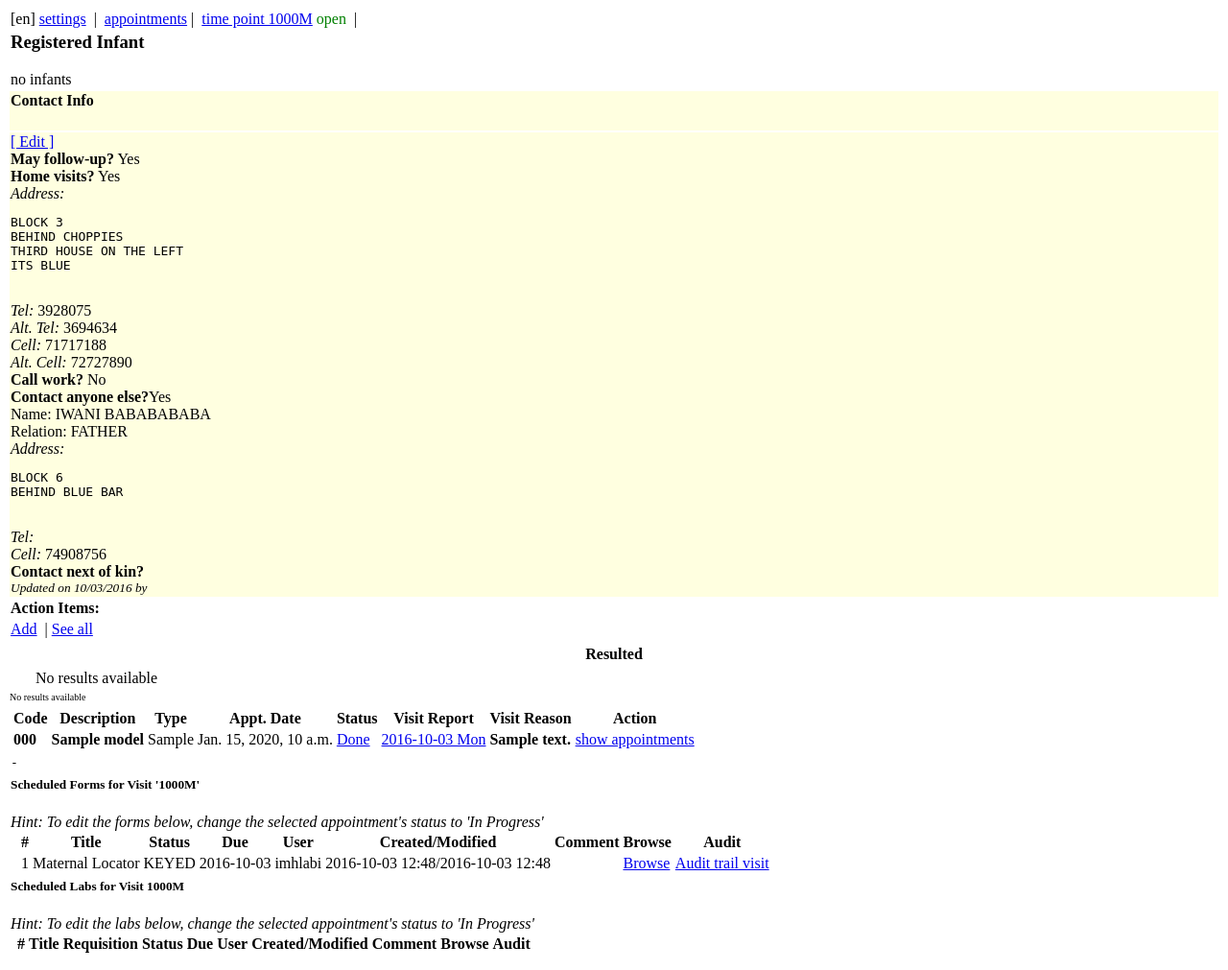
After one commit to botswana-harvard/amp, a Django app: template amp_dashboard/templates/amp_dashboard/locator.html in a window 1280 px wide. The commit adds this page. Shown: the whole page at 96% size. Run offline with Django 3.2, Linux system fonts and the light colour scheme; the template is opened without the code that fills it: most values are stand-ins (such as "Sample title", 1, 10 or a date in 2020); lists and menus that the app fills with data are empty.

Commit message:
templates

```diff
--- /dev/null
+++ b/amp_dashboard/templates/amp_dashboard/add_continuation_appointment.html
@@ -0,0 +1,44 @@
+<!-- <p>
+	<h5>Appointments</h5>
+	<a href="#">add continuation appointment</a>
+</p>  -->
+
+<table>
+	<thead>
+    	<tr>
+    		<th>Code</th><th>Description</th><th>Type</th><th>Appt. Date</th><th>Status</th> <th>Visit Report</th>
+    		<th>Visit Reason</th><th>Action</th>
+    	</tr>
+    </thead>
+    <tbody>
+	    <tr>
+	    	<td>
+	        	<b>
+	        		{{visit_code}}
+	            </b>
+	         </td>
+	         <td>
+	            <b>
+	        		{{model}}
+	            </b>
+	        </td>
+			<td>{{appt_type}}</td>
+			<td>{{appt_date}}</td>
+			<td>
+				<a href="{{appt_status_link}}">
+	   			 Done</a>
+	   		</td>
+	        <td>
+	        	<a href="{{appt_visit_link}}">2016-10-03 Mon</a>
+	        </td>
+	        <td>
+	        	<b>
+	        		{{visit_reason}}
+	            </b>
+	        </td>
+		    <td>
+		        <a href="#">show appointments</a> <!-- Go back to appointments view -->
+		    </td>
+	   	</tr>
+    </tbody>
+</table>
--- /dev/null
+++ b/amp_dashboard/templates/amp_dashboard/locator.html
@@ -0,0 +1,201 @@
+            <table name="right" class="right-table" border="0" width="100%">
+                <tbody><tr><td>
+
+  [en]
+
+
+
+                           <a href="/admin/edc_appointment/subjectconfiguration/add/?next=subject_dashboard_url&amp;dashboard_type=maternal&amp;dashboard_model=visit&amp;dashboard_id=bb15f1ea-ba03-43eb-85ee-b1be978c2375&amp;show=appointments&amp;subject_identifier=085-40990011-1&amp;registered_subject=f7028d18-ed44-49c3-9bf5-90c6bda843cd">settings</a>
+
+                    &nbsp;|&nbsp;
+
+
+                    <a href="/admin/edc_appointment/appointment/?q=085-40990011-1&amp;o=3.1">appointments</a>&nbsp;|&nbsp;
+
+
+
+
+                                <a nowrap="" href="/admin/edc_appointment/timepointstatus/786af796-4d26-492f-a21d-d1d109d8680e/change/?appointment=985203d8-f1fe-4e64-abd8-48212cbb4f61&amp;next=subject_dashboard_url&amp;dashboard_type=maternal&amp;dashboard_model=visit&amp;dashboard_id=bb15f1ea-ba03-43eb-85ee-b1be978c2375&amp;show=appointments&amp;subject_identifier=085-40990011-1&amp;registered_subject=f7028d18-ed44-49c3-9bf5-90c6bda843cd">time point 1000M</a> <span style="color:green;">open</span>
+
+                        &nbsp;|&nbsp;
+
+
+
+  <br>
+
+
+
+
+                </td></tr>
+
+
+
+
+    <tr name="top right"><td>
+    <h3>Registered Infant</h3>
+
+        no infants
+
+
+    </td></tr>
+
+
+
+
+
+
+
+
+
+<tr style="background:lightyellow;">
+   <td><h4>Contact Info</h4></td></tr>
+   <tr style="background:lightyellow;">
+
+       <td>
+       <a href="/admin/td_maternal/maternallocator/d9b90e1e-ad9d-438d-ab82-5b303572ae69/change/?next=subject_dashboard_url&amp;dashboard_type=maternal&amp;dashboard_model=visit&amp;dashboard_id=bb15f1ea-ba03-43eb-85ee-b1be978c2375&amp;show=forms&amp;registered_subject=f7028d18-ed44-49c3-9bf5-90c6bda843cd&amp;maternal_visit=bb15f1ea-ba03-43eb-85ee-b1be978c2375&amp;visit_attr=maternal_visit">[ Edit ]</a>
+       <br><b>May follow-up?</b> Yes
+
+            <br><b>Home visits?</b> Yes
+            <br><i>Address:</i><br><pre>BLOCK 3
+BEHIND CHOPPIES
+THIRD HOUSE ON THE LEFT
+ITS BLUE</pre>
+            <br><i>Tel:</i> 3928075
+            <br><i>Alt. Tel:</i> 3694634
+            <br><i>Cell:</i> 71717188
+            <br><i>Alt. Cell:</i> 72727890
+            <br><b>Call work?</b> No
+
+            <br><b>Contact anyone else?</b>Yes
+
+               <br>Name: IWANI BABABABABA
+               <br>Relation: FATHER
+               <br><i>Address:</i><br><pre>BLOCK 6
+BEHIND BLUE BAR</pre>
+               <br><i>Tel:</i>
+               <br><i>Cell:</i> 74908756
+
+            <br><b>Contact next of kin?</b>
+
+
+
+       <br><i><small>Updated on 10/03/2016
+       by </small></i>
+
+   </td></tr>
+
+
+
+
+
+                    <tr name="bottom right">
+                        <td>
+                            <b>Action Items:&nbsp;</b>
+
+
+
+   </td></tr><tr><td>
+   <a href="/admin/edc_data_manager/actionitem/add/?next=subject_dashboard_url&amp;dashboard_type=maternal&amp;dashboard_model=visit&amp;dashboard_id=bb15f1ea-ba03-43eb-85ee-b1be978c2375&amp;show=appointments&amp;registered_subject=f7028d18-ed44-49c3-9bf5-90c6bda843cd">Add</a>
+   &nbsp;|&nbsp;<a href="/admin/edc_data_manager/actionitem/?q=f7028d18-ed44-49c3-9bf5-90c6bda843cd">See all</a>
+   </td></tr>
+   <tr class="row1">
+
+   </tr>
+
+
+
+
+
+
+
+
+
+
+
+
+
+
+
+
+
+
+
+                <tr name="middle right"><td style="font-size: 10px;line-height: 10px; padding:0;">
+                    <span name="x_results" id="x_results">
+
+
+
+    <table width="100%">
+    <thead>
+    <tr><th>Resulted</th>
+    </tr></thead>
+    <tbody>
+
+    <tr><td><table width="100%"><tbody><tr><td></td><td>No results available</td></tr></tbody></table></td></tr>
+
+    </tbody>
+    </table>
+
+
+
+
+
+    <div class="note">
+    No results available
+    </div>
+
+
+            </tbody></table>
+
+
+
+
+
+
+
+
+
+
+
+
+
+
+
+
+
+
+
+
+
+
+
+
+
+
+             <table name="left" id="left" width="100%" class="table-striped'">
+                <tbody>
+	                <tr name="top left">
+	                    <td>
+	  						<!-- Appointment  Section-->
+	  						{% include "amp_dashboard/add_continuation_appointment.html" %}
+	                    </td>
+	                </tr>
+	                <tr name="bottom left">
+	                    <td>
+	                    	<pre>-</pre>
+	                   </td>
+	                </tr>
+	                 <tr name="bottom left">
+	                     <td>
+	                     </td>
+	                 </tr>
+	                   <tr name="bottom left">
+	                    	<!-- Scheduled Forms -->
+	                    	{% include "amp_dashboard/scheduled_forms.html" %}
+	                    </tr>
+	                   <tr name="bottom left">
+	                      <!-- Requisitions -->
+	                      {% include "amp_dashboard/requisition_forms.html" %}
+	                  </tr>
+            	</tbody>
+           </table>
--- /dev/null
+++ b/amp_dashboard/templates/amp_dashboard/requisition_forms.html
@@ -0,0 +1,18 @@
+ <td>
+<h5>Scheduled Labs  for Visit 1000M</h5>
+<i> Hint: To edit the labs below, change the selected appointment's status to 'In Progress'</i>
+<table class="table-striped">
+	<thead>
+		<tr>
+			<th></th><th>#</th><th>Title</th><th>Requisition</th><th>Status</th><th>Due</th><th>User</th><th>Created/Modified</th>
+			<th>Comment</th><th>Browse</th><th>Audit</th>
+		</tr>
+	</thead>
+	<tbody>
+    	<tr>
+    		<td></td><td></td><td></td><td></td><td></td><td></td><td></td><td></td>
+			<td></td><td></td><td></td>
+    	</tr>
+	</tbody>
+</table>
+ </td>
--- /dev/null
+++ b/amp_dashboard/templates/amp_dashboard/scheduled_forms.html
@@ -0,0 +1,41 @@
+<td>
+	<h5>Scheduled Forms  for Visit '1000M'</h5>
+    <i> Hint: To edit the forms below, change the selected appointment's status to 'In Progress'</i>
+	<table>
+		<thead>
+			<tr>
+				<th></th>
+				<th>#</th>
+				<th>Title</th>
+				<th>Status</th>
+				<th>Due</th>
+				<th>User</th>
+				<th>Created/Modified</th>
+				<th>Comment</th>
+				<th>Browse</th>
+				<th>Audit</th>
+			</tr>
+		</thead>
+	<tbody>
+		<tr class="row1">
+		    <td><span>&nbsp;</span></td>
+		    <td>1</td>
+		    <td>
+		        Maternal Locator
+		    </td>
+		    <td>
+		        KEYED
+		    </td><td>2016-10-03</td>
+		    <td>imhlabi</td>
+		    <td>2016-10-03 12:48/2016-10-03 12:48</td>
+		    <td></td>
+		    <td>
+		        <a href="/databrowse/td_maternal/maternallocator/objects/d9b90e1e-ad9d-438d-ab82-5b303572ae69/?next=subject_dashboard_url&amp;dashboard_type=maternal&amp;dashboard_model=visit&amp;dashboard_id=bb15f1ea-ba03-43eb-85ee-b1be978c2375&amp;show=forms">Browse</a>
+		    </td>
+		    <td>
+		      <a href="/audit_trail/td_maternal/maternallocator/085-40990011-1/?next=subject_dashboard_url&amp;app_label=td_maternal&amp;dashboard_type=maternal&amp;dashboard_model=visit&amp;dashboard_id=bb15f1ea-ba03-43eb-85ee-b1be978c2375&amp;show=forms">Audit trail visit</a>
+		    </td>
+	  </tr>
+	</tbody>
+	</table>
+</td>
--- a/amp_dashboard/views/markey_view_mixin.py
+++ b/amp_dashboard/views/markey_view_mixin.py
@@ -21,7 +21,7 @@ class MarkeyViewMixin:
                 'Consented': self.consent.consent_datetime,
                 'Omang': self.consent_mode.identity,
                 'Gender': self.gender,
-                'Age Tody': 'UNK',
+                'Age Tody': self.age_today,
                 'Identifier': self.consent.subject_identifier,
             }
         return markey_data
@@ -35,6 +35,10 @@ class MarkeyViewMixin:
         return None
 
     @property
+    def age_today(self):
+        return None
+
+    @property
     def gender(self):
         gender = 'Female' if self.consent.gender == 'F' else 'Male'
         return gender
```
Also changed, not shown: amp_dashboard/templates/amp_dashboard/appointment_forms.html (added, +24 -0 lines), amp_dashboard/templates/amp_dashboard/subject_dashboard.html (+1 -6 lines).
